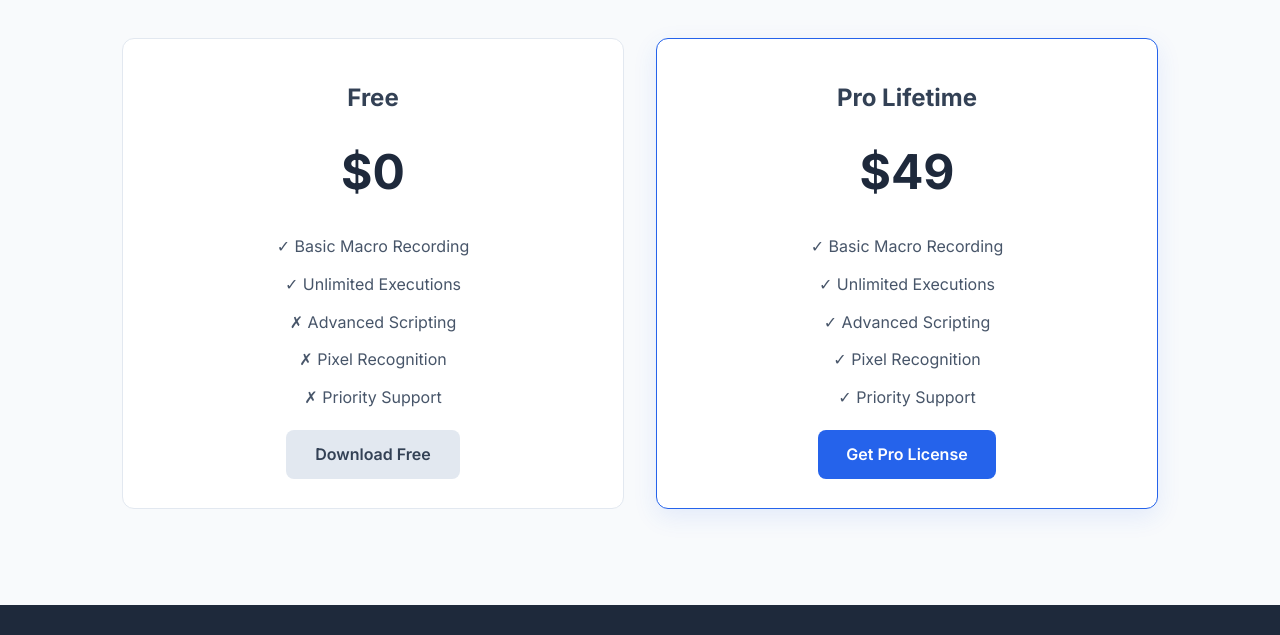
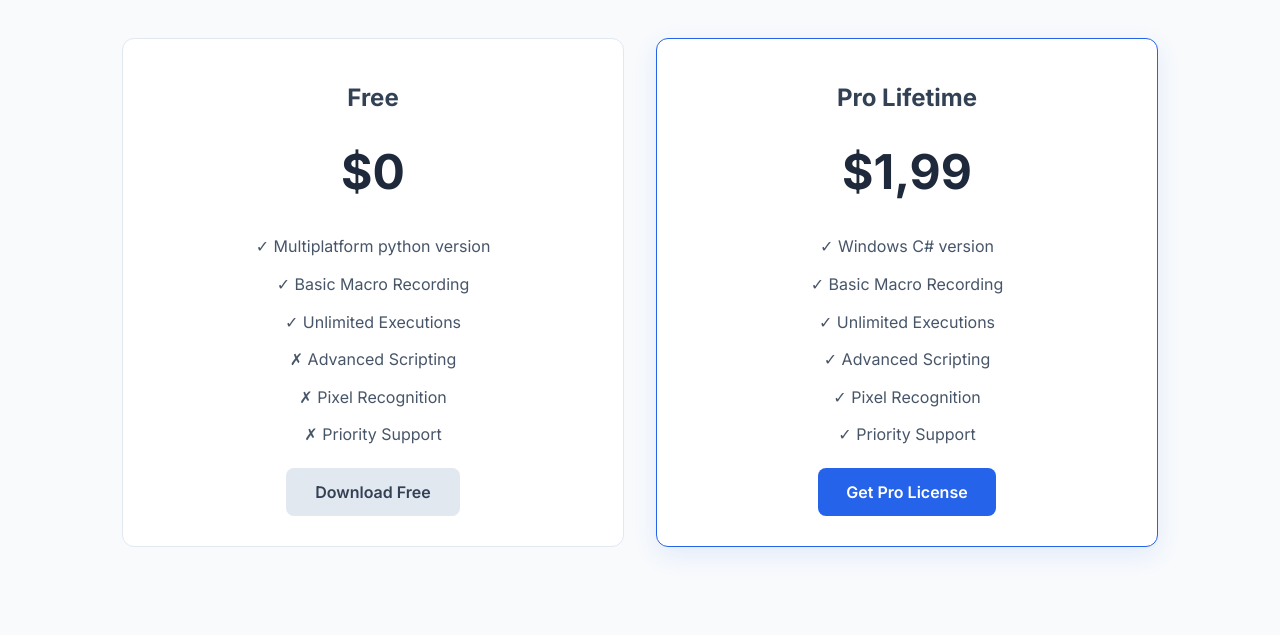
Before and after one commit to CoreSecFrame/PyClicker, a plain HTML site: page index.html in a window 1280 px wide. Shown: the part 2560-3195 px from the top of the page. Drawn offline with Linux system fonts and the light colour scheme.

Commit message:
Update index.html

```diff
--- a/index.html
+++ b/index.html
@@ -27,8 +27,7 @@
         <button class="btn btn-primary dropdown-btn">Download Now ▾</button>
         <div class="dropdown-content">
           <a href="#">Windows</a>
-          <a href="#">macOS</a>
-          <a href="#">Linux</a>
+
         </div>
       </div>
     </div>
@@ -102,6 +101,7 @@
         <h3>Free</h3>
         <div class="price">$0</div>
         <ul>
+          <li>✓ Multiplatform python version</li>
           <li>✓ Basic Macro Recording</li>
           <li>✓ Unlimited Executions</li>
           <li>✗ Advanced Scripting</li>
@@ -112,8 +112,9 @@
       </div>
       <div class="pricing-card recommended">
         <h3>Pro Lifetime</h3>
-        <div class="price">$49</div>
+        <div class="price">$1,99</div>
         <ul>
+          <li>✓ Windows C# version</li>
           <li>✓ Basic Macro Recording</li>
           <li>✓ Unlimited Executions</li>
           <li>✓ Advanced Scripting</li>
```
